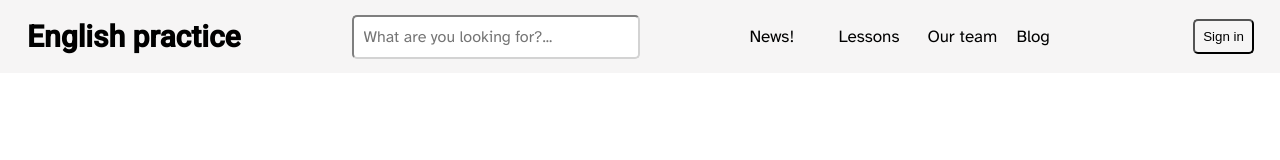
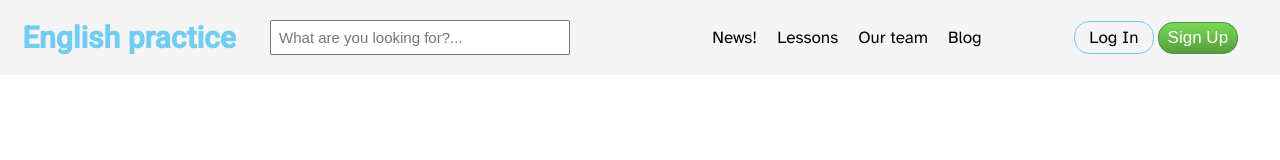
Before and after one commit to jcmurciap/css-project, a plain HTML site: page index.html in a window 1280 px wide. Drawn offline with Linux system fonts and the light colour scheme.

Commit message:
docs: Redesigned header

```diff
--- a/index.html
+++ b/index.html
@@ -17,25 +17,22 @@
 <body>
     <!--Header bar-->
     <header class="header">
-        <section>
-            <h1 class="header header--title">English practice</h1>
-        </section>
-        <div class="header header--box">
-            <input class="header header--box__search" placeholder="What are you looking for?..." />
-        </div>
+        <div class=" header header__content">
+            <h1 class="header__title">English practice</h1>
 
-        <!--Este div tiene un error-->
-        <div class="header menu-container">
-            <nav class="header menu">
-                <button class="header menu--element">News!</button>
-                <button class="header menu--element">Lessons</button>
-                <button class="header menu--element">Our team</button>
-                <button class="header menu--element">Blog</button>
+            <section class="header__boxAbsolute">
+                <input class="header__boxSearch" placeholder="What are you looking for?..."/>
+            </section>
+
+            <nav class="header__menu">
+                <button class="header__menu__elem">News!</button>
+                <button class="header__menu__elem">Lessons</button>
+                <button class="header__menu__elem">Our team</button>
+                <button class="header__menu__elem">Blog</button>
             </nav>
-        </div>
-        <div class="sign-in--table">
-            <nav>
-                <button class="header sign-in">Sign in</button>
+            <nav class="header__menu">
+                <button class="header__menu__elem header__menu__ele--logIn">Log In</button>
+                <button class="header__menu__ele--logIn header__menu__ele--signUp">Sign Up</button>
             </nav>
         </div>
     </header>
--- a/styles.css
+++ b/styles.css
@@ -1,3 +1,12 @@
+:root {
+    --FontCorporativo: 'Atkinson Hyperlegible', sans-serif;
+    --FontLogo: 'Roboto', sans-serif;
+    --colorCorpContenido: rgb(246, 245, 245);
+    --colorOnClick: rgba(0,0,0,.5);
+    --colorCorporativo: rgb(114, 205, 241);
+}
+
+
 * {
     box-sizing: border-box;
 }
@@ -7,67 +16,84 @@ body {
     margin: 0;
     padding: 0;
     border: 0;
-    height: 100vh;
+    height: 100%;
 }
 
 .header {
     margin: 0;
-    padding: 6px;
     width: 100%;
-    background-color: rgb(246, 245, 245);
-    display: flex;
+    background-color: var(--colorCorpContenido);
+    display: table;
     align-items: center;
-    justify-content: space-between;
+    display: 2;
+    color: rgb(114, 205, 241);
 }
 
-.header--title {
-    font-family: 'Roboto', sans-serif;
-    margin-left: 15px;
-    margin-right: 15px;
-    font-size: 30px;
-}
-
-.header--box {
-    width: 300px;
-}
-
-.header--box__search {
-    padding: 10px;
-    background-color: white;
-    border-color: lightgray;
-    font-family: 'Atkinson Hyperlegible', sans-serif;
-    font-size: 16px;
-    border-radius: 5px;
-    width: 100vw;
-}
-
-.menu-container {
-    width: 380px;
+.header__content {
+    justify-content: space-around;
+    display: flex;
     align-content: center;
 }
 
-.menu--element {
-    font-family: 'Atkinson Hyperlegible', sans-serif;
-    border-color: transparent;
-    font-size: 17px;
-    justify-self: center;
+.header__title {
+    font-family: var(--FontLogo);
+    font-size: 30px;
+    margin-left: -20px;
 }
 
-.menu--element:hover {
-    color: rgba(0, 0, 0, .5);
-    cursor: pointer;
+.header__boxAbsolute {
+    width: 300px;
+    display: table;
 }
 
-.sign-in--table {
-    margin-right: 20px;
+.header__boxSearch {
+    font-size: 15px;
+    padding: 7px;
+    margin-left: -50px;
+    width: 100%;
+    outline: none;
+    box-shadow: none;
+    text-align: justify;
 }
 
-.sign-in {
-    border-radius: 5px;
-    padding: 8px;
+.header__boxSearch:focus {
+    border-radius: 15px;
+    border-color: rgb(104, 101, 101);
+    width: 100%;
+    text-indent: 20px;
 }
 
-.sign-in:hover {
-    border-color: rgb(85, 236, 85);
+.header__menu__elem {
+    font-size: 16px;
+    border-color: transparent;
+    background-color: var(--colorCorpContenido);
+    font-family: var(--FontCorporativo);
+    font-size: 17px;
+}
+
+.header__menu__elem:hover {
     cursor: pointer;
+    color: var(--colorOnClick);
 }
+
+.header__menu__ele--logIn {
+    border-color: var(--colorCorporativo);
+    border-radius: 15px;
+    font-size: 17px;
+    padding: 5px;
+    width: 80px;
+    box-shadow: none;
+    border: 1px solid var(--colorCorporativo);
+}
+
+.header__menu__ele--signUp {
+    background: #569E3D linear-gradient(#79D858, #569E3D) repeat-x;
+    color: white;
+    border-color: #4A993E
+
+}
+
+.header__menu__ele--signUp:hover {
+    cursor: pointer;
+    color: var(--colorOnClick);
+}
```
